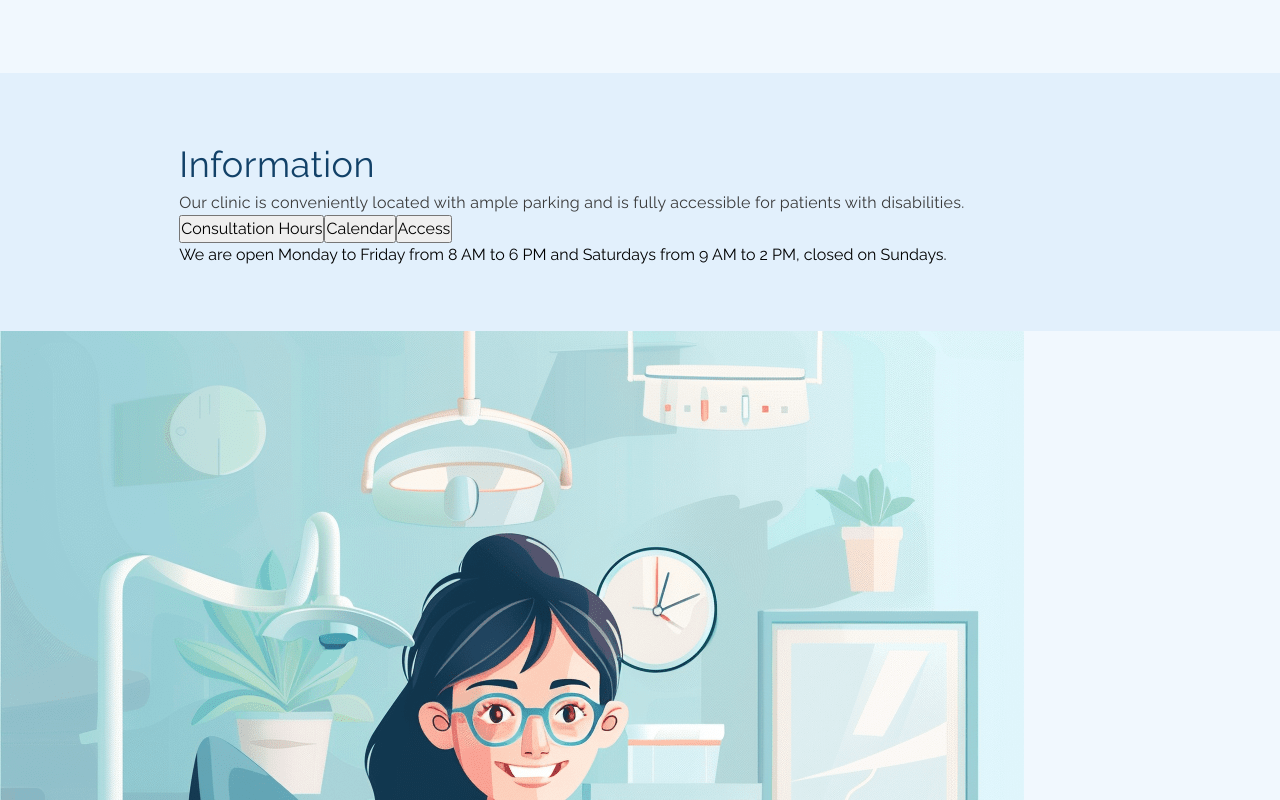
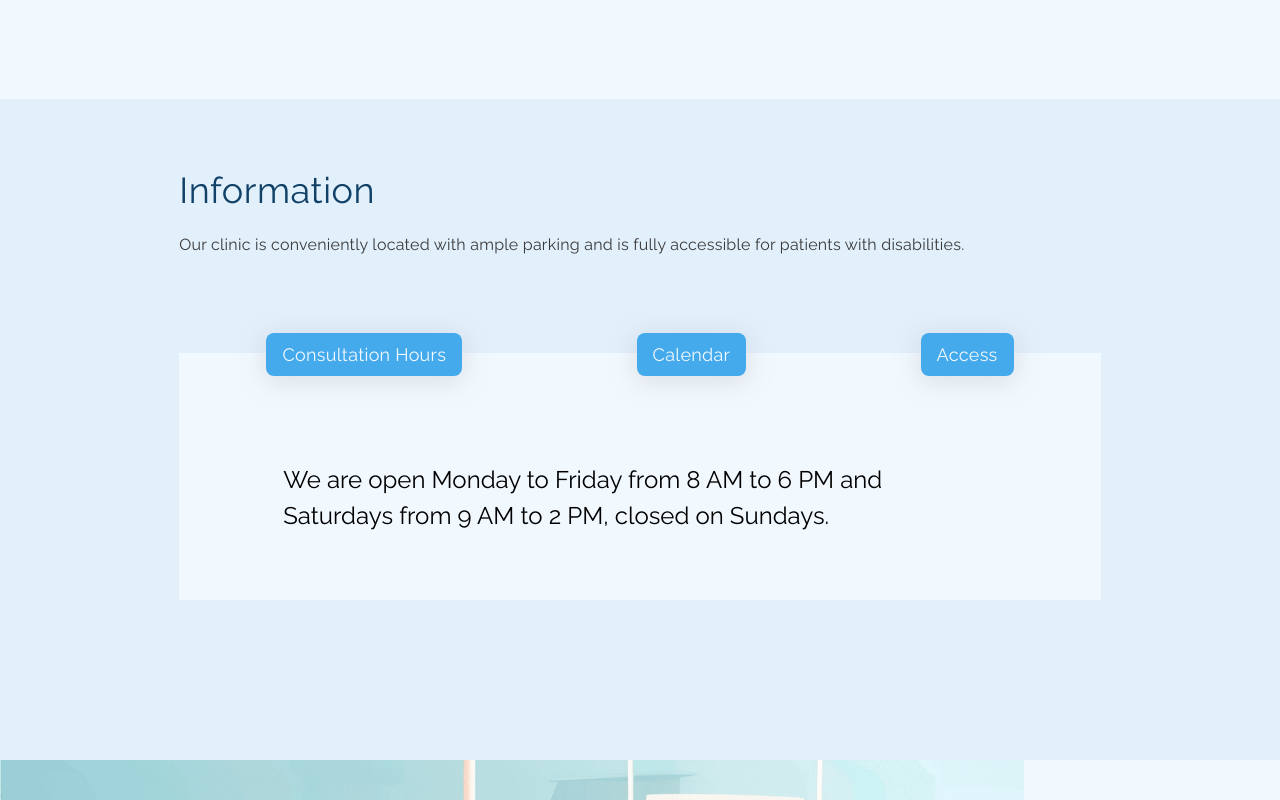
Before and after one commit to inarey/Dentista, a website: page index.html in a window 1280 px wide. Shown: the part 2203-3003 px from the top of the page. Drawn offline with Linux system fonts and the light colour scheme.

Commit message:
Finished styling and content for the info section

```diff
--- a/SASS/general.scss
+++ b/SASS/general.scss
@@ -135,6 +135,7 @@
 
 .services-section {
   padding: 9.6rem 0;
+  margin: auto 0;
 }
 
 .service-text-box {
@@ -216,6 +217,7 @@
     font-size: $font-size-800;
     letter-spacing: 0.54px;
     color: $clr-primary-900;
+    margin-bottom: 1rem;
   }
   .info-text {
     line-height: 24px;
@@ -224,6 +226,44 @@
   }
 }
 
+.info-content {
+  background-color: $clr-primary-50;
+  margin: 6rem auto;
+  padding: 109px 103px 66px 104px;
+  position: relative;
+}
+
+.info-positioning {
+  position: absolute;
+  top: -8%; /* Adjust top positioning as needed */
+  left: 0;
+  right: 0;
+  text-align: center; /* Center align content horizontally */
+}
+
 .info-buttons {
   display: flex;
+  justify-content: space-around;
+  flex-wrap: wrap;
 }
+
+.info-btn {
+  font: {
+    size: $font-size-500;
+  }
+  letter-spacing: 0.27px;
+  color: $clr-primary-50;
+  border-radius: 8px;
+  box-shadow: 0px 4px 25px 2px rgba(161, 161, 161, 0.25);
+  background-color: $clr-primary-500;
+  padding: 8px 16px;
+  border: 0;
+}
+
+.info-option {
+  display: none;
+}
+
+.info-consulatation {
+  font-size: $font-size-700;
+}
--- a/SASS/variables.scss
+++ b/SASS/variables.scss
@@ -36,7 +36,7 @@ $font-size-300: 0.875rem;
 $font-size-400: 1rem;
 $font-size-500: 1.125rem;
 $font-size-600: 1.25rem;
-$font-size-700: 1.5;
+$font-size-700: 1.5rem;
 $font-size-800: 2.25rem;
 $font-size-900: 3.75rem;
 
--- a/index.html
+++ b/index.html
@@ -104,19 +104,33 @@
 <!-- Start of Information Section -->
         <section class="information-section ">
           <div class="information-box container">
+              <div>
                 <h2>Information</h2>
                 <p class="info-text">
                   Our clinic is conveniently located with ample parking and is fully
                 accessible for patients with disabilities.
                 </p>
+              </div>
               <div class="info-content">
-              <div class="info-buttons">
-                <button class="consultation-hours">Consultation Hours</button>
-                <button class="calendar">Calendar</button>
-                <button class="access">Access</button>
+                <div class="info-positioning">
+                  <div class="info-buttons ">
+                    <button class="info-btn consultation-hours">Consultation Hours</button>
+                    <button class="info-btn calendar">Calendar</button>
+                    <button class="info-btn access">Access</button>
+                  </div>
                 </div>
                 <div>
-                <p>We are open Monday to Friday from 8 AM to 6 PM and Saturdays from 9 AM to 2 PM, closed on Sundays.</p>
+                  <div>
+                    <p class="info-consulatation">We are open Monday to Friday from 8 AM to 6 PM and Saturdays from 9 AM to 2 PM, closed on Sundays.</p>
+                  </div>
+                  <div class="info-option info-calendar" id="calendar">
+                    <h4>Calendar</h4>
+                    <iframe src="https://calendar.google.com/calendar/embed?src=en.japanese%23holiday%40group.v.calendar.google.com&ctz=Asia%2FTokyo" style="border: 0" width="800" height="600" frameborder="0" scrolling="no"></iframe>
+                  </div>
+                  <div class="info-option info-access" id="access">
+                    <h4>Access</h4>
+                    <iframe src="https://www.google.com/maps/embed?pb=!1m18!1m12!1m3!1d46883.391681816596!2d139.67275769871463!3d35.70100494642279!2m3!1f0!2f0!3f0!3m2!1i1024!2i768!4f13.1!3m3!1m2!1s0x60188d2059b7fd4b%3A0xec61c68fe232efd2!2sShinjuku%20City%2C%20Tokyo!5e0!3m2!1sen!2sjp!4v1720660193522!5m2!1sen!2sjp" width="400" height="300" style="border:0;" allowfullscreen="" loading="lazy" referrerpolicy="no-referrer-when-downgrade"></iframe>
+                  </div>
                 </div>
               </div>
           </div>
```
Also changed, not shown: css/general.css, 1 other file. Lines whose indentation alone changed are shown as unchanged.
